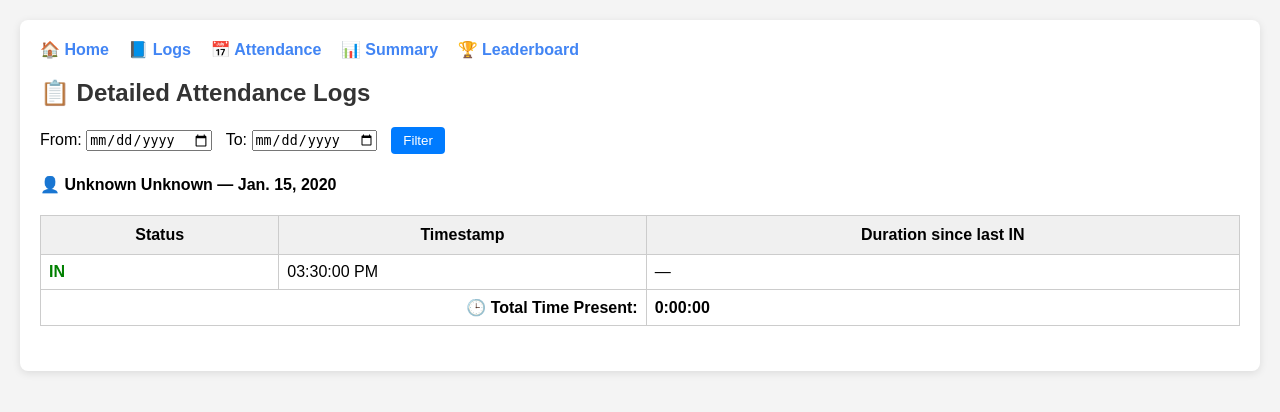
After one commit to SupriyaKadam207/face_recognition_admin, a Django app: page /attendance/logs/details/ in a window 1280 px wide. The commit adds this page. Shown: the top 412 px of the page. Run offline with Django 5.2, Linux system fonts and the light colour scheme; a user stored in the database is signed in; data comes from the database, SQL or seed files in the repository; tables that the repository leaves empty hold one stand-in row (values such as "Sample post").

Commit message:
Initial commit after recreating repo

```diff
--- a/faceapp/urls.py
+++ b/faceapp/urls.py
@@ -4,21 +4,17 @@ from . import views
 urlpatterns = [
 
     # Main Admin and Dashboard
-
     path('', views.custom_admin_view, name='home'),
     path('custom-admin/', views.custom_admin_view, name='custom_admin'),
 
     # Face Data Management
-
     path('delete-face/<int:face_id>/', views.delete_face, name='delete_face'),
     path('update-face/<int:face_id>/', views.update_face, name='update_face'),
 
     # Logs and User Logs
-
     path('logs/', views.view_logs, name='view_logs'),
 
     # Face Recognition System
-
     path('start-basic/', views.start_faiss_recognition, name='start_basic'),
     path('start-faiss/', views.start_faiss_recognition, name='start_faiss'),
     path('video-feed/', views.video_feed, name='video_feed'),
@@ -28,4 +24,8 @@ urlpatterns = [
     path('attendance/summary/', views.attendance_summary, name='attendance_summary'),
     path('attendance/export/pdf/', views.export_attendance_pdf, name='export_attendance_pdf'),
     path('attendance/export/excel/', views.export_attendance_excel, name='export_attendance_excel'),
+    path('attendance/logs/details/', views.attendance_log_details, name='attendance_log_details'),
+
+    # 🏆 Leaderboard
+    path('attendance/leaderboard/', views.attendance_leaderboard, name='attendance_leaderboard'),
 ]
--- a/faceapp/views.py
+++ b/faceapp/views.py
@@ -1,13 +1,18 @@
 from django.shortcuts import render, redirect, get_object_or_404
 from django.contrib.auth.decorators import login_required
-from django.db.models import Q
+from django.db.models import Q, Sum, Count
 from django.http import HttpResponse, StreamingHttpResponse
 from django.utils import timezone
 from django.utils.timezone import now, localtime
 from django.template.loader import render_to_string
 from django.utils.dateparse import parse_date
+from django.utils.safestring import mark_safe
+from django.db.models.functions import TruncDate
+from collections import defaultdict
+from django.db.models import Max
 
 from .models import FaceData, UserLog, Attendance
+from .models import AttendanceLogEntry
 from face_recognition_module import run_faiss_recognition_from_frame
 from datetime import datetime, time as dt_time, timedelta
 from xhtml2pdf import pisa
@@ -17,6 +22,7 @@ import cv2
 import threading
 import time
 import io
+import json
 
 # ------------------ Threaded Video Capture ------------------
 
@@ -41,26 +47,30 @@ class VideoCamera:
         self.running = False
         self.cap.release()
 
-
 # ------------------ Admin Dashboard ------------------
 
 @login_required
 def custom_admin_view(request):
     if request.method == 'POST' and 'delete_id' not in request.POST:
+        employee_id = request.POST.get('employee_id')
         first_name = request.POST.get('first_name')
         middle_name = request.POST.get('middle_name')
         last_name = request.POST.get('last_name')
         image = request.FILES.get('image')
 
-        if first_name and image:
+        if employee_id and first_name and image:
+            if FaceData.objects.filter(employee_id=employee_id).exists():
+                return redirect('custom_admin')
+
             face = FaceData(
+                employee_id=employee_id,
                 first_name=first_name,
                 middle_name=middle_name,
                 last_name=last_name,
                 image=image
             )
             face.save()
-            UserLog.objects.create(user=request.user, action=f"Added user: {face.full_name()}")
+            UserLog.objects.create(user=request.user, action=f"Added user: {face.full_name()} ({employee_id})")
             return redirect('custom_admin')
 
     search_query = request.GET.get('search', '')
@@ -85,7 +95,6 @@ def custom_admin_view(request):
         'sort_by': sort_by
     })
 
-
 @login_required
 def delete_face(request, face_id):
     if request.method == 'POST':
@@ -95,11 +104,11 @@ def delete_face(request, face_id):
         UserLog.objects.create(user=request.user, action=f"Deleted user: {full_name}")
     return redirect('custom_admin')
 
-
 @login_required
 def update_face(request, face_id):
     face = get_object_or_404(FaceData, id=face_id)
     if request.method == 'POST':
+        face.employee_id = request.POST.get('employee_id')
         face.first_name = request.POST.get('first_name')
         face.middle_name = request.POST.get('middle_name')
         face.last_name = request.POST.get('last_name')
@@ -111,7 +120,6 @@ def update_face(request, face_id):
         return redirect('custom_admin')
     return render(request, 'update_face.html', {'face': face})
 
-
 # ------------------ Logs ------------------
 
 @login_required
@@ -119,14 +127,12 @@ def view_logs(request):
     logs = UserLog.objects.all().order_by('-timestamp') if request.user.is_superuser else UserLog.objects.filter(user=request.user).order_by('-timestamp')
     return render(request, 'view_logs.html', {'logs': logs})
 
-
 # ------------------ Face Recognition ------------------
 
 @login_required
 def start_faiss_recognition(request):
     threading.Thread(target=run_faiss_recognition, daemon=True).start()
     return HttpResponse("✅ FAISS Face Recognition started.")
-
 
 @login_required
 def video_feed(request):
@@ -158,7 +164,7 @@ def video_feed(request):
 
                     if name != "Unknown":
                         try:
-                            face_obj = FaceData.objects.get(first_name=name)
+                            face_obj = FaceData.objects.filter(first_name=name).first()
                             log_attendance(face_obj)
                         except FaceData.DoesNotExist:
                             print(f"[Warning] {name} not found in FaceData.")
@@ -176,24 +182,82 @@ def video_feed(request):
 
     return StreamingHttpResponse(generate(), content_type='multipart/x-mixed-replace; boundary=frame')
 
-
 # ------------------ Attendance ------------------
 
 def log_attendance(face_obj):
-    today = now().date()
     current_time = timezone.localtime()
+    today_start = current_time.replace(hour=0, minute=0, second=0, microsecond=0)
+    today_end = today_start + timedelta(days=1)
 
-    attendance, created = Attendance.objects.get_or_create(face=face_obj, date=today)
+    # Get or create today's attendance record
+    attendance, _ = Attendance.objects.get_or_create(face=face_obj, date=today_start.date())
 
-    if attendance.in_time is None:
-        attendance.in_time = current_time
-    else:
-        attendance.out_time = current_time
-        if attendance.in_time and attendance.out_time:
-            attendance.duration = attendance.out_time - attendance.in_time  # ✅ Correct calculation
+    # Get the last entry for today using accurate datetime range
+    last_entry = AttendanceLogEntry.objects.filter(
+        face=face_obj,
+        timestamp__gte=today_start,
+        timestamp__lt=today_end
+    ).order_by('-timestamp').first()
 
+    # Debounce: skip if last entry was < 60 seconds ago
+    if last_entry and (current_time - last_entry.timestamp).total_seconds() < 60:
+        print("⏳ Debounced — Skipping duplicate log")
+        return
+
+    last_event_type = last_entry.event_type if last_entry else None
+
+    # Alternate: log OUT if last was IN, else log IN
+    event_type = 'OUT' if last_event_type == 'IN' else 'IN'
+
+    AttendanceLogEntry.objects.create(
+        face=face_obj,
+        timestamp=current_time,
+        event_type=event_type
+    )
+
+    # Recalculate duration
+    logs = AttendanceLogEntry.objects.filter(
+        face=face_obj,
+        timestamp__gte=today_start,
+        timestamp__lt=today_end
+    ).order_by('timestamp')
+
+    total_duration = timedelta()
+    in_time = None
+    first_in_time = None
+    last_out_time = None
+
+    for log in logs:
+        if log.event_type == 'IN':
+            in_time = log.timestamp
+            if not first_in_time:
+                first_in_time = in_time
+        elif log.event_type == 'OUT' and in_time:
+            duration = log.timestamp - in_time
+            total_duration += duration
+            last_out_time = log.timestamp
+            in_time = None
+
+    # Convert to IST for debug log
+    first_in_time_local = timezone.localtime(first_in_time) if first_in_time else None
+    last_out_time_local = timezone.localtime(last_out_time) if last_out_time else None
+
+    # Save attendance record
+    attendance.in_time = first_in_time
+    attendance.out_time = last_out_time
+    attendance.duration = total_duration
     attendance.save()
 
+    # Debug logs
+    print("---- Attendance Logging Debug ----")
+    print(f"🧍 Face: {face_obj.full_name()}")
+    print(f"🕒 Current Time: {current_time}")
+    print(f"📄 Last Entry: {last_event_type}")
+    print(f"✅ Logged: {event_type} at {current_time}")
+    print(f"🧾 Total Duration: {total_duration}")
+    print(f"🕑 First IN: {first_in_time_local}, Last OUT: {last_out_time_local}")
+    print(f"✅ Attendance updated.")
+    print("-----------------------------------")
 
 @login_required
 def attendance_logs(request):
@@ -222,7 +286,6 @@ def attendance_logs(request):
         'to_date': to_date
     })
 
-
 # ------------------ Attendance Summary ------------------
 
 def get_attendance_summary_queryset(request):
@@ -235,7 +298,6 @@ def get_attendance_summary_queryset(request):
     if from_date and to_date:
         queryset = queryset.filter(date__range=[from_date, to_date])
     return queryset, from_date, to_date
-
 
 def build_summary(queryset):
     summary = {}
@@ -253,7 +315,6 @@ def build_summary(queryset):
             summary[name]['late_days'] += 1
     return summary
 
-
 @login_required
 def attendance_summary(request):
     queryset, from_date, to_date = get_attendance_summary_queryset(request)
@@ -263,13 +324,17 @@ def attendance_summary(request):
     present_faces = set(summary.keys())
     absent_users = all_faces - present_faces
 
+    names = list(summary.keys())
+    days_present = [data['days_present'] for data in summary.values()]
+
     return render(request, 'attendance_summary.html', {
         'summary': summary,
         'absent_users': absent_users,
         'from_date': from_date,
-        'to_date': to_date
+        'to_date': to_date,
+        'names': mark_safe(json.dumps(names)),
+        'days_present': mark_safe(json.dumps(days_present))
     })
-
 
 # ------------------ Export Reports ------------------
 
@@ -286,7 +351,6 @@ def export_attendance_pdf(request):
     if result.err:
         return HttpResponse('Error generating PDF', status=500)
     return response
-
 
 @login_required
 def export_attendance_excel(request):
@@ -312,3 +376,126 @@ def export_attendance_excel(request):
     )
     response['Content-Disposition'] = 'attachment; filename="attendance_summary.xlsx"'
     return response
+
+# ------------------ Leaderboard View (Updated with date filter) ------------------
+
+@login_required
+def attendance_leaderboard(request):
+    from_date = request.GET.get('from')
+    to_date = request.GET.get('to')
+
+    queryset = Attendance.objects.select_related('face').all()
+
+    if from_date:
+        queryset = queryset.filter(date__gte=parse_date(from_date))
+    if to_date:
+        queryset = queryset.filter(date__lte=parse_date(to_date))
+
+    leaderboard_data = (
+        queryset
+        .values('face')
+        .annotate(
+            days_present=Count('id'),
+            total_duration=Sum('duration')
+        )
+        .order_by('-days_present', '-total_duration')[:10]
+    )
+
+    leaderboard = []
+    for entry in leaderboard_data:
+        face_obj = FaceData.objects.get(id=entry['face'])
+        td = entry['total_duration']
+        formatted_duration = "0h 0m"
+        if td:
+            total_seconds = int(td.total_seconds())
+            days = td.days
+            hours = (total_seconds // 3600) % 24
+            minutes = (total_seconds // 60) % 60
+
+            formatted_duration = ""
+            if days > 0:
+                formatted_duration += f"{days}d "
+            if hours > 0:
+                formatted_duration += f"{hours}h "
+            if minutes > 0:
+                formatted_duration += f"{minutes}m"
+            if not formatted_duration.strip():
+                formatted_duration = "0h 0m"
+
+        leaderboard.append({
+            'full_name': face_obj.full_name(),
+            'days_present': entry['days_present'],
+            'total_duration': formatted_duration
+        })
+
+    return render(request, 'attendance_leaderboard.html', {
+        'leaderboard': leaderboard,
+        'from_date': from_date,
+        'to_date': to_date
+    })
+
+@login_required
+def attendance_log_details(request):
+    from_date = request.GET.get('from_date')
+    to_date = request.GET.get('to_date')
+
+    entries = AttendanceLogEntry.objects.select_related('face')
+
+    if not request.user.is_superuser:
+        entries = entries.filter(face__first_name=request.user.username)
+
+    if from_date:
+        entries = entries.filter(timestamp__date__gte=from_date)
+    if to_date:
+        entries = entries.filter(timestamp__date__lte=to_date)
+
+    entries = entries.order_by('face__first_name', 'timestamp')
+
+    # Grouping: { (face, date): [entries] }
+    grouped_logs = defaultdict(list)
+    for entry in entries:
+        key = (entry.face, entry.timestamp.date())
+        grouped_logs[key].append(entry)
+
+    structured_data = []
+    for (face, date), logs in grouped_logs.items():
+        sessions = []
+        in_time = None
+        total_duration = timedelta()
+
+        for log in logs:
+            if log.event_type == "IN":
+                in_time = log.timestamp
+                sessions.append({
+                    'status': 'IN',
+                    'timestamp': log.timestamp,
+                    'duration': None
+                })
+            elif log.event_type == "OUT" and in_time:
+                duration = log.timestamp - in_time
+                total_duration += duration
+                sessions.append({
+                    'status': 'OUT',
+                    'timestamp': log.timestamp,
+                    'duration': duration
+                })
+                in_time = None
+            else:
+                sessions.append({
+                    'status': log.event_type,
+                    'timestamp': log.timestamp,
+                    'duration': None
+                })
+
+        structured_data.append({
+            'face': face,
+            'date': date,
+            'sessions': sessions,
+            'total_duration': total_duration
+        })
+
+    return render(request, 'attendance_log_details.html', {
+        'grouped_entries': structured_data,
+        'from_date': from_date,
+        'to_date': to_date
+    })
--- /dev/null
+++ b/templates/attendance_log_details.html
@@ -0,0 +1,64 @@
+{% extends "base.html" %}
+{% block title %}Detailed IN/OUT Logs{% endblock %}
+
+{% block content %}
+<h2>📋 Detailed Attendance Logs</h2>
+
+<form method="get" style="margin-bottom: 20px;">
+  <label for="from_date">From:</label>
+  <input type="date" id="from_date" name="from_date" value="{{ from_date }}" style="margin-right: 10px;">
+
+  <label for="to_date">To:</label>
+  <input type="date" id="to_date" name="to_date" value="{{ to_date }}" style="margin-right: 10px;">
+
+  <button type="submit" style="padding: 6px 12px; background-color: #007bff; color: white; border: none; border-radius: 4px;">
+    Filter
+  </button>
+</form>
+
+{% if grouped_entries %}
+  {% for entry in grouped_entries %}
+    <h4>👤 <b>{{ entry.face.full_name }}</b> — {{ entry.date }}</h4>
+    <table style="width: 100%; border-collapse: collapse; margin-bottom: 25px;">
+      <thead>
+        <tr style="background-color: #f0f0f0;">
+          <th style="padding: 10px; border: 1px solid #ccc;">Status</th>
+          <th style="padding: 10px; border: 1px solid #ccc;">Timestamp</th>
+          <th style="padding: 10px; border: 1px solid #ccc;">Duration since last IN</th>
+        </tr>
+      </thead>
+      <tbody>
+        {% for log in entry.sessions %}
+        <tr>
+          <td style="padding: 8px; border: 1px solid #ccc;">
+            {% if log.status == "IN" %}
+              <span style="color: green; font-weight: bold;">IN</span>
+            {% else %}
+              <span style="color: red; font-weight: bold;">OUT</span>
+            {% endif %}
+          </td>
+          <td style="padding: 8px; border: 1px solid #ccc;">{{ log.timestamp|date:"h:i:s A" }}</td>
+          <td style="padding: 8px; border: 1px solid #ccc;">
+            {% if log.status == "OUT" and log.duration %}
+              {{ log.duration }}
+            {% else %}
+              —
+            {% endif %}
+          </td>
+        </tr>
+        {% endfor %}
+        <tr>
+          <td colspan="2" style="padding: 8px; border: 1px solid #ccc; font-weight: bold; text-align: right;">
+            🕒 Total Time Present:
+          </td>
+          <td style="padding: 8px; border: 1px solid #ccc; font-weight: bold;">
+            {{ entry.total_duration }}
+          </td>
+        </tr>
+      </tbody>
+    </table>
+  {% endfor %}
+{% else %}
+  <p style="text-align: center;">No attendance data found for the selected range.</p>
+{% endif %}
+{% endblock %}
--- /dev/null
+++ b/templates/base.html
@@ -0,0 +1,60 @@
+<!DOCTYPE html>
+<html lang="en">
+<head>
+    <meta charset="UTF-8">
+    <title>{% block title %}Admin Panel{% endblock %}</title>
+    <style>
+        body {
+            font-family: Arial, sans-serif;
+            background-color: #f4f4f4;
+            margin: 0;
+            padding: 20px;
+        }
+
+        .container {
+            max-width: 1200px;
+            margin: auto;
+            background-color: white;
+            padding: 20px;
+            border-radius: 8px;
+            box-shadow: 0 2px 8px rgba(0,0,0,0.1);
+        }
+
+        h1, h2 {
+            color: #333;
+        }
+
+        a {
+            color: #4285f4;
+            text-decoration: none;
+        }
+
+        a:hover {
+            text-decoration: underline;
+        }
+
+        nav {
+            margin-bottom: 20px;
+        }
+
+        nav a {
+            margin-right: 15px;
+            font-weight: bold;
+        }
+    </style>
+</head>
+<body>
+    <div class="container">
+        <nav>
+            <a href="{% url 'custom_admin' %}">🏠 Home</a>
+            <a href="{% url 'view_logs' %}">📘 Logs</a>
+            <a href="{% url 'attendance_logs' %}">📅 Attendance</a>
+            <a href="{% url 'attendance_summary' %}">📊 Summary</a>
+            <a href="{% url 'attendance_leaderboard' %}">🏆 Leaderboard</a>
+        </nav>
+
+        {% block content %}
+        {% endblock %}
+    </div>
+</body>
+</html>
```
Also changed, not shown: faceapp/models.py (+19 -4 lines), templates/attendance_leaderboard.html (added, +118 -0 lines), templates/attendance_summary.html (+61 -4 lines), templates/custom_admin.html (+24 -29 lines), templates/update_face.html (+12 -2 lines), faceapp/migrations/0010_facedata_employee_id.py (added), faceapp/migrations/0011_attendancelogentry.py (added), faceapp/migrations/0012_rename_time_attendancelogentry_timestamp_and_more.py (added), media/face_images/IMG-20250626-WA0013.jpg (added), media/face_images/IMG-20250626-WA0014.jpg (added), 1 other file.
